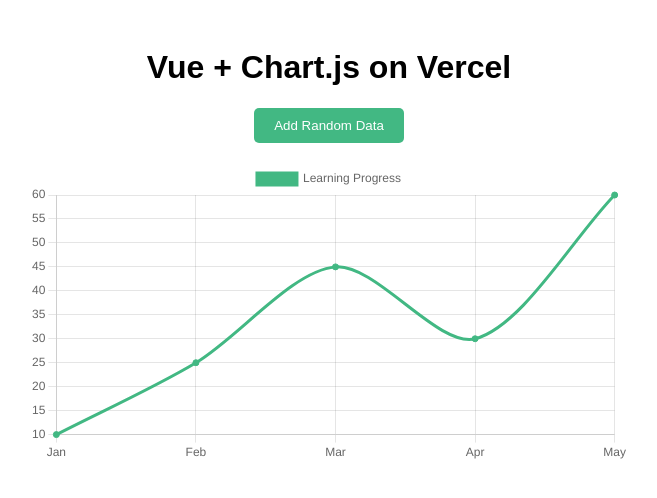
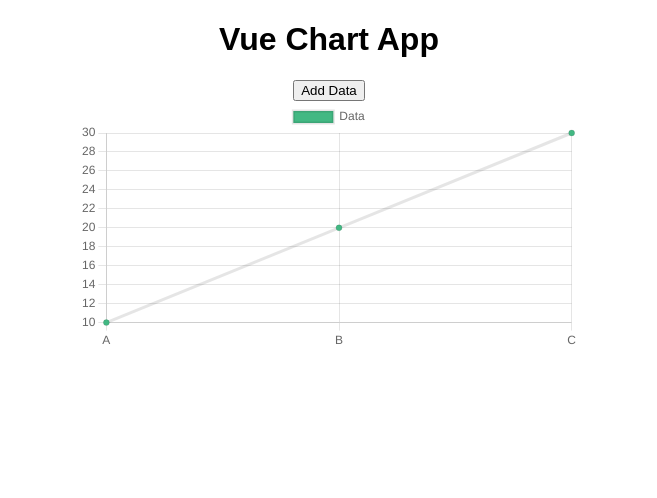
Before and after one commit to ilya-peysakhov/vercel, a Vue app: page / in a window 1280 px wide. Shown: the top 498 px of the page, without its empty margins (311-968 px from the left). Built offline with nearby package versions, Linux system fonts and the light colour scheme.

Commit message:
Update App.vue

```diff
--- a/src/App.vue
+++ b/src/App.vue
@@ -2,50 +2,35 @@
 import { ref, computed } from 'vue'
 import { Line } from 'vue-chartjs'
 import {
-  Chart as ChartJS,
-  Title,
-  Tooltip,
-  Legend,
-  LineElement,
-  LinearScale,
-  PointElement,
-  CategoryScale
+  Chart as ChartJS, Title, Tooltip, Legend, LineElement, LinearScale, PointElement, CategoryScale
 } from 'chart.js'
 
 ChartJS.register(Title, Tooltip, Legend, LineElement, LinearScale, PointElement, CategoryScale)
 
-const dataPoints = ref([10, 25, 45, 30, 60])
-const labels = ref(['Jan', 'Feb', 'Mar', 'Apr', 'May'])
+const dataPoints = ref([10, 20, 30])
+const labels = ref(['A', 'B', 'C'])
 
 const chartData = computed(() => ({
   labels: labels.value,
   datasets: [{
-    label: 'Learning Progress',
+    label: 'Data',
     backgroundColor: '#42b883',
-    borderColor: '#42b883',
-    data: dataPoints.value,
-    tension: 0.3
+    data: dataPoints.value
   }]
 }))
 
 const addData = () => {
-  labels.value.push('New')
-  dataPoints.value.push(Math.floor(Math.random() * 100))
+  labels.value.push('D')
+  dataPoints.value.push(50)
 }
 </script>
 
 <template>
-  <div class="container">
-    <h1>Vue + Chart.js on Vercel</h1>
-    <button @click="addData">Add Random Data</button>
-    <div class="chart-box">
+  <div style="text-align: center; font-family: sans-serif;">
+    <h1>Vue Chart App</h1>
+    <button @click="addData">Add Data</button>
+    <div style="max-width: 500px; margin: auto;">
       <Line :data="chartData" />
     </div>
   </div>
 </template>
-
-<style>
-.container { font-family: sans-serif; text-align: center; padding: 20px; }
-button { background: #42b883; color: white; border: none; padding: 10px 20px; border-radius: 5px; cursor: pointer; }
-.chart-box { max-width: 600px; margin: 20px auto; height: 400px; }
-</style>
```
